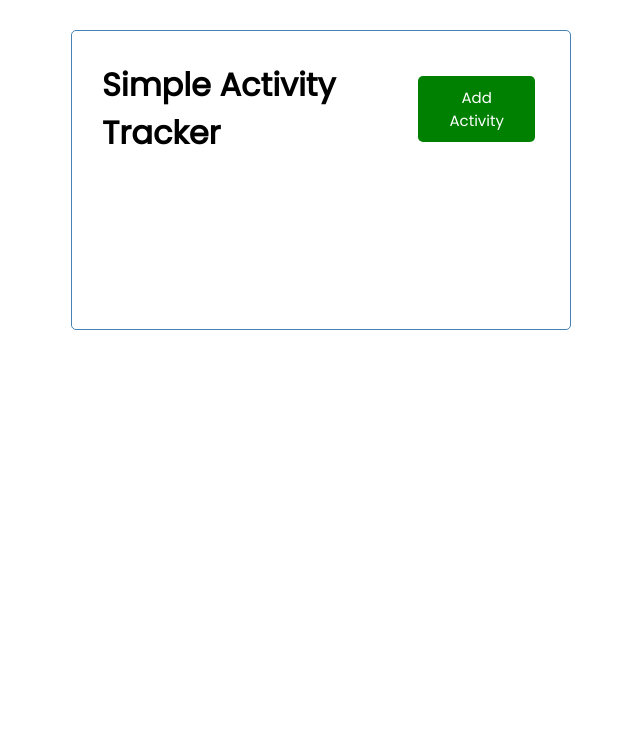
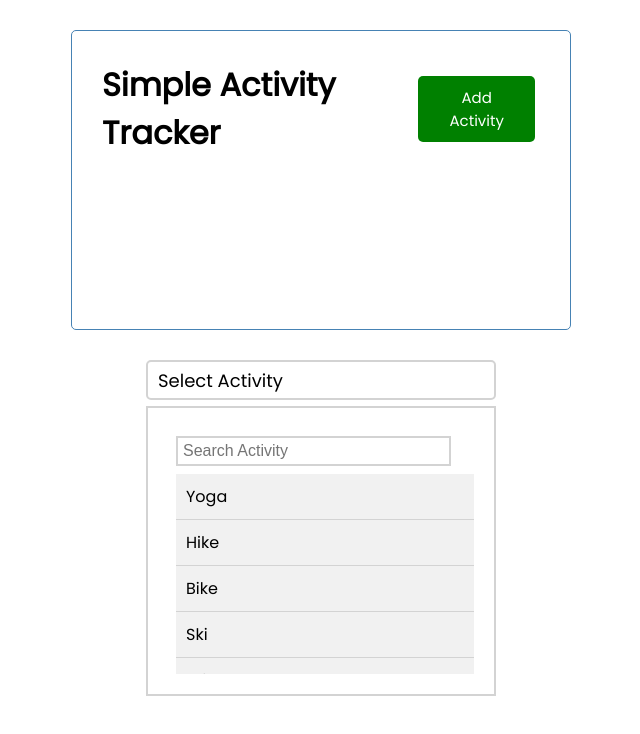
Before and after one commit to brad-bb-bell/simple-activity-tracker, a Vue app: page / in a window 1280 px wide. Shown: the top 734 px of the page, without its empty margins (319-959 px from the left). Built offline with nearby package versions, Linux system fonts and the light colour scheme; no server answers.

Commit message:
introduces dropdown component with styling

```diff
--- a/src/App.vue
+++ b/src/App.vue
@@ -13,18 +13,21 @@
     <Header title="Simple Activity Tracker" />
     <Activities @delete-activity="deleteActivity" :activities="activities" />
   </div>
+  <Dropdown />
 </template>
 
 <script>
 import axios from "axios";
 import Header from "./components/Header.vue";
 import Activities from "./components/Activities.vue";
+import Dropdown from "./components/Dropdown.vue";
 
 export default {
   name: "App",
   components: {
     Header,
     Activities,
+    Dropdown,
   },
   data() {
     return {
@@ -34,7 +37,9 @@ export default {
   },
   methods: {
     deleteActivity(id) {
-      console.log("delete-activity id", id);
+      axios.delete("/activities/" + id + ".json").then((response) => {
+        console.log("Success,", response.data);
+      });
     },
   },
   created() {
--- /dev/null
+++ b/src/components/Dropdown.vue
@@ -0,0 +1,86 @@
+<template>
+  <section class="dropdown-wrapper">
+    <div class="selected-item">
+      <span>Select Activity</span>
+    </div>
+    <div class="dropdown-popover">
+      <input v-model="searchQuery" type="text" placeholder="Search Activity" />
+      <div class="options">
+        <ul>
+          <li>Yoga</li>
+          <li>Hike</li>
+          <li>Bike</li>
+          <li>Ski</li>
+          <li>Climb</li>
+        </ul>
+      </div>
+    </div>
+  </section>
+</template>
+
+<script>
+export default {
+  name: "dropdown-search",
+};
+</script>
+
+<style scoped>
+.dropdown-wrapper {
+  max-width: 350px;
+  position: relative;
+  margin: 0 auto;
+}
+.selected-item {
+  height: 40px;
+  border: 2px solid lightgray;
+  border-radius: 5px;
+  padding: 5px 10px;
+  display: flex;
+  justify-content: space-between;
+  align-items: center;
+  font-size: 18px;
+  font-weight: 500;
+}
+.dropdown-popover {
+  position: absolute;
+  border: 2px solid lightgray;
+  top: 46px;
+  left: 0;
+  right: 0;
+  background-color: #fff;
+  max-width: 100%;
+  padding: 20px;
+}
+input {
+  width: 90%;
+  height: 30px;
+  border: 2px solid lightgray;
+  margin: 8px;
+  font-size: 16px;
+  padding-left: 5px;
+}
+.options {
+  width: 100%;
+}
+ul {
+  list-style: none;
+  text-align: left;
+  padding-left: 8px;
+  max-height: 200px;
+  overflow-y: scroll;
+  overflow-x: hidden;
+}
+li {
+  width: 100%;
+  border-bottom: 1px solid lightgray;
+  padding: 10px;
+  background-color: #f1f1f1;
+  cursor: pointer;
+  font-size: 16px;
+}
+li:hover {
+  background: #70878a;
+  color: #fff;
+  font-weight: bold;
+}
+</style>
```
